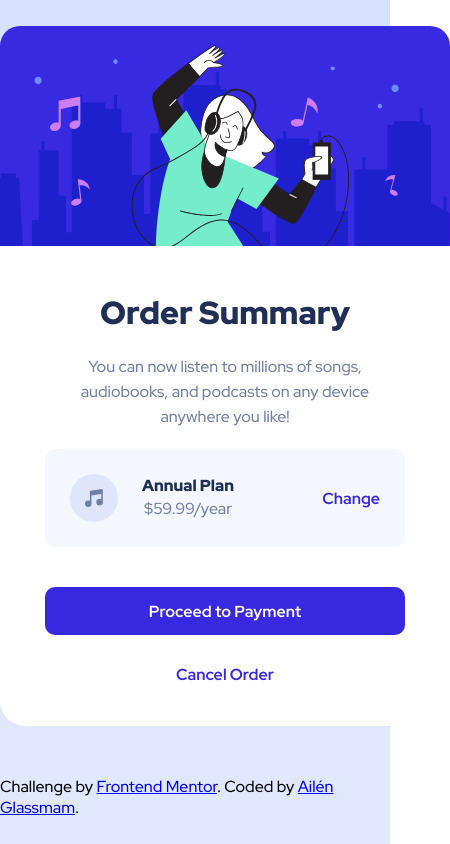
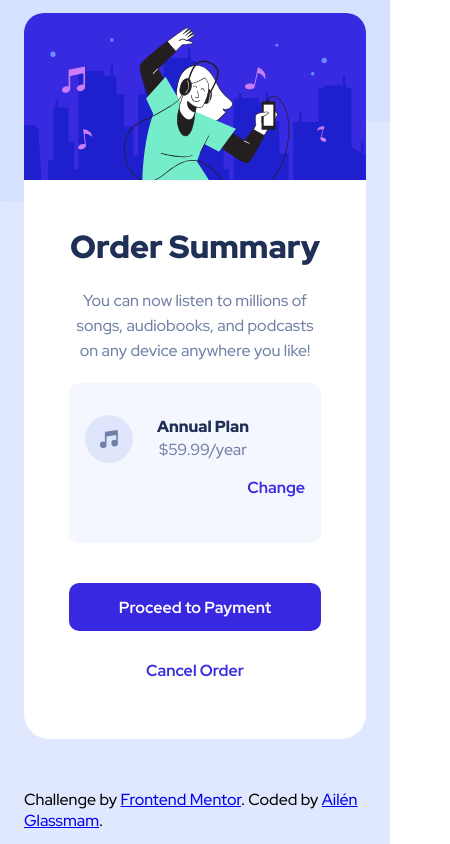
Before and after one commit to ailenglassmam/Order-summary-card, a plain HTML site: page index.html in a window 390 px wide. Shown: the whole page, 450 px wide, since content can reach past the window. Drawn offline with Linux system fonts and the light colour scheme.

Commit message:
update properties

```diff
--- a/style.css
+++ b/style.css
@@ -149,5 +149,21 @@ h4 {
         background-image: url(images/pattern-background-mobile.svg);
         background-repeat: no-repeat;
         background-size:contain;
+        padding: 1.5rem;
     }
 }
+
+@media (max-width: 480px) {
+        #card {
+        width: 100%;
+        height: fit-content;
+    }
+
+    #img img {
+        width: 100%;
+    }
+
+    #ofert {
+        padding: 2rem 1rem;
+    }
+}
```
